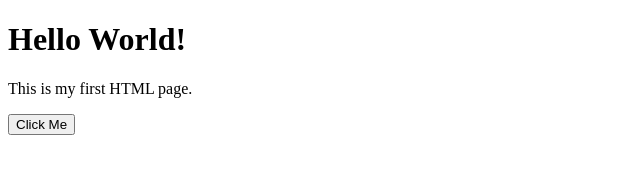
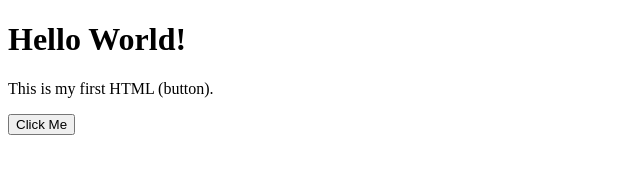
Before and after one commit to SCARECROWWWWW-CODER/my-new-repo, a plain HTML site: page index.html in a window 1280 px wide. Shown: the full height of the page, 0-640 px from the left. Drawn offline with Linux system fonts and the light colour scheme.

Commit message:
changing index in branch-yoo

```diff
--- a/index.html
+++ b/index.html
@@ -6,7 +6,7 @@
 <body>
 
     <h1>Hello World!</h1>
-    <p>This is my first HTML page.</p>
+    <p>This is my first HTML (button).</p>
 
     <button>Click Me</button>
 
```
